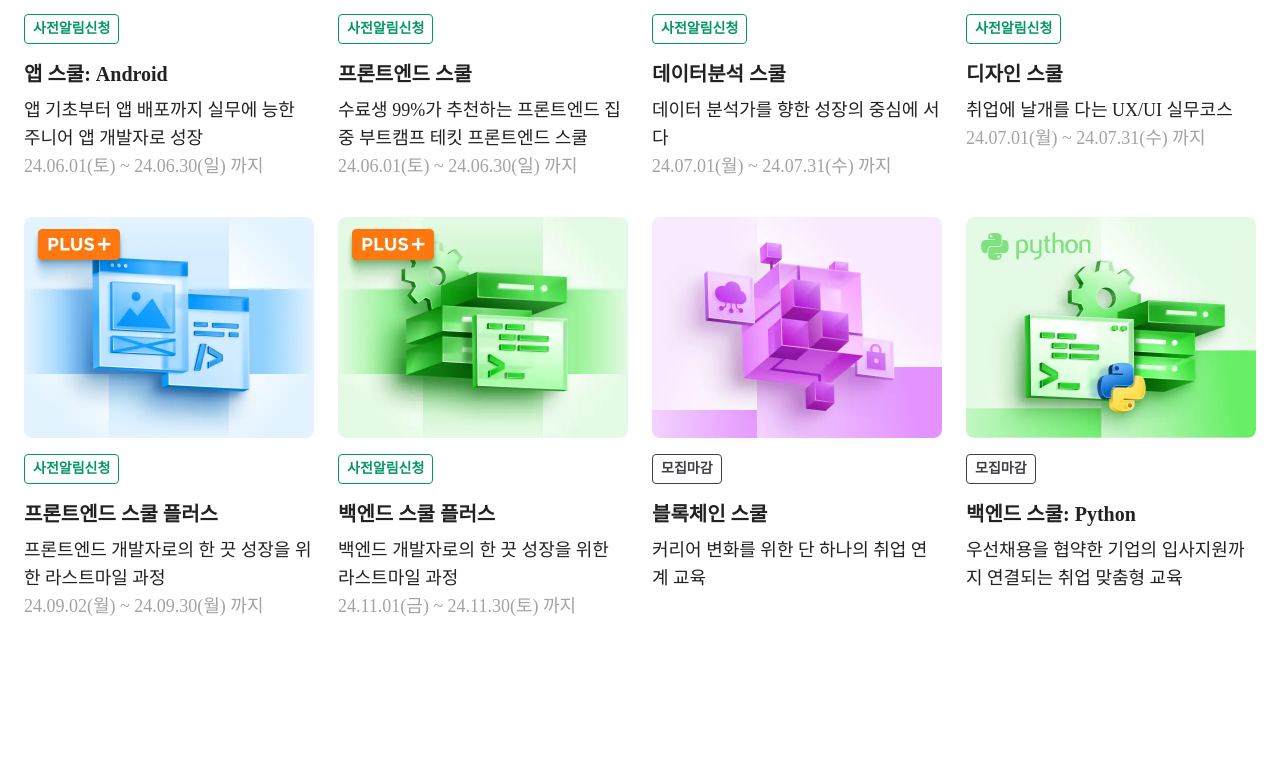
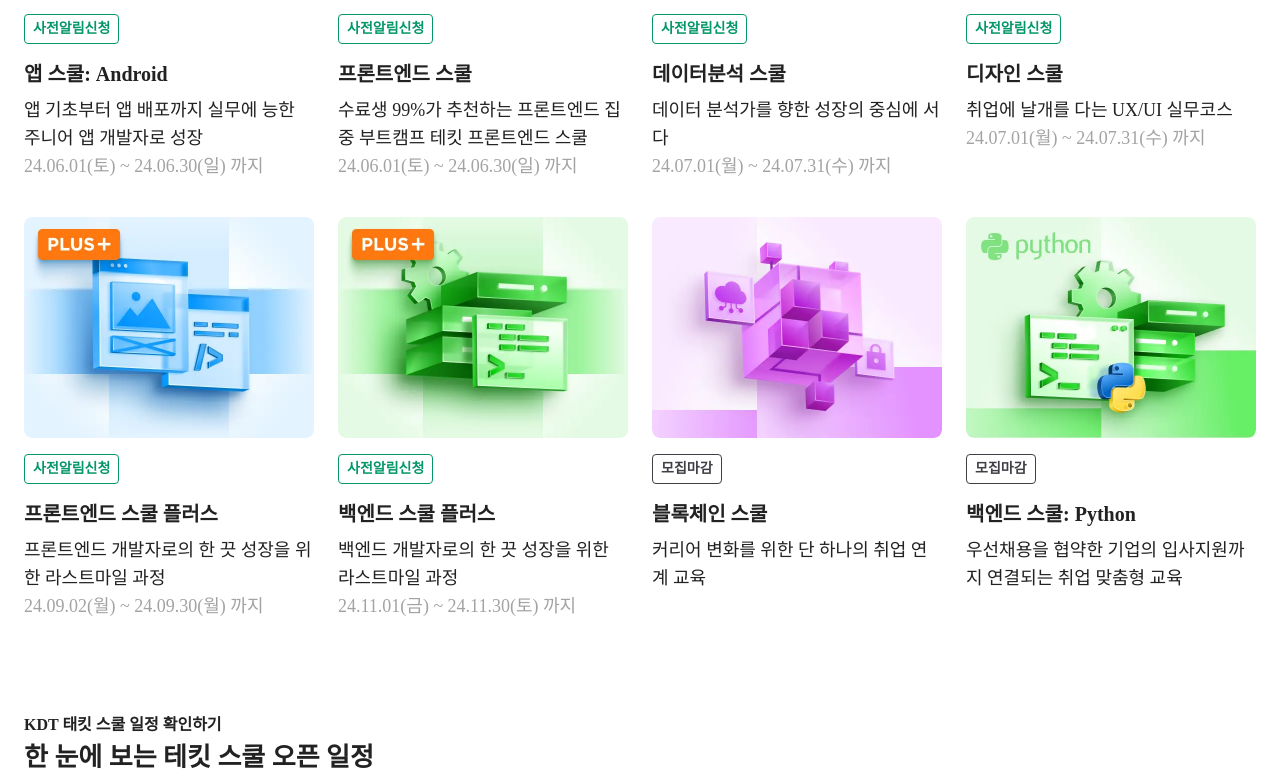
Before and after one commit to gyuhaaa/techit-clone, a React (Vite) app: page / in a window 1280 px wide. Shown: the part 1356-2133 px from the top of the page. Before the commit the page ends 1989 px from the top, so only its background shows below. Built offline with nearby package versions, Linux system fonts and the light colour scheme; a web font is replaced by a local one.

Commit message:
ScheduleSection ing ...

```diff
--- a/src/App.jsx
+++ b/src/App.jsx
@@ -3,6 +3,7 @@ import TopBanner from "./components/TopBanner";
 import Header from "./components/Header";
 import SlideBanner from "./components/SlideBanner";
 import KdtSection from "./components/KdtSection";
+import ScheduleSection from "./components/ScheduleSection";
 
 const App = () => {
   const [isViewed, setIsViewed] = useState(false);
@@ -21,6 +22,7 @@ const App = () => {
       <Header />
       <SlideBanner />
       <KdtSection />
+      <ScheduleSection />
     </div>
   );
 };
--- a/src/components/KdtSection.jsx
+++ b/src/components/KdtSection.jsx
@@ -1,34 +1,15 @@
 import kdtData from "../data/kdtData.json";
 import KdtCard from "./KdtCard";
+import TitleBar from "./TitleBar";
 
 const KdtSection = () => {
   return (
     <section className="mt-10 lg:mt-20 container-style px-6">
-      <div className="h-[64.5px] flex justify-between items-end font-semibold">
-        <div className="h-full flex flex-col justify-between">
-          <h5 className="text-techit-main">KDT 테킷 스쿨</h5>
-          <h3 className="text-techit-gray-300 text-[26px]">
-            K-Digital Training 부트캠프
-          </h3>
-        </div>
-        <button className="flex items-center text-sm">
-          <span className="mr-1">자세히 보기</span>
-          <svg
-            xmlns="http://www.w3.org/2000/svg"
-            fill="none"
-            viewBox="0 0 24 24"
-            stroke="currentColor"
-            width="16"
-          >
-            <path
-              strokeLinecap="round"
-              strokeLinejoin="round"
-              strokeWidth="2"
-              d="M9 5l7 7-7 7"
-            ></path>
-          </svg>
-        </button>
-      </div>
+      <TitleBar
+        title="KDT 테킷 스쿨"
+        description="K-Digital Training 부트캠프"
+        isDetail={true}
+      />
       <ul className="grid grid-cols-1 sm:grid-cols-2 md:grid-cols-3 lg:grid-cols-4 justify-items-center gap-6 mt-10">
         {kdtData.map((v, i) => (
           <KdtCard key={i} kdtData={v} />
--- /dev/null
+++ b/src/components/ScheduleSection.jsx
@@ -0,0 +1,14 @@
+import TitleBar from "./TitleBar";
+
+const ScheduleSection = () => {
+  return (
+    <section className="mt-10 lg:mt-20 container-style px-6">
+      <TitleBar
+        title="KDT 태킷 스쿨 일정 확인하기"
+        description="한 눈에 보는 테킷 스쿨 오픈 일정"
+      />
+    </section>
+  );
+};
+
+export default ScheduleSection;
--- /dev/null
+++ b/src/components/TitleBar.jsx
@@ -0,0 +1,31 @@
+const TitleBar = ({ title, description, isDetail }) => {
+  return (
+    <div className="h-[64.5px] flex justify-between items-end font-semibold">
+      <div className="h-full flex flex-col justify-between">
+        <h5 className="text-techit-main">{title}</h5>
+        <h3 className="text-techit-gray-300 text-[26px]">{description}</h3>
+      </div>
+      {isDetail && (
+        <button className="flex items-center text-sm">
+          <span className="mr-1">자세히 보기</span>
+          <svg
+            xmlns="http://www.w3.org/2000/svg"
+            fill="none"
+            viewBox="0 0 24 24"
+            stroke="currentColor"
+            width="16"
+          >
+            <path
+              strokeLinecap="round"
+              strokeLinejoin="round"
+              strokeWidth="2"
+              d="M9 5l7 7-7 7"
+            ></path>
+          </svg>
+        </button>
+      )}
+    </div>
+  );
+};
+
+export default TitleBar;
```
